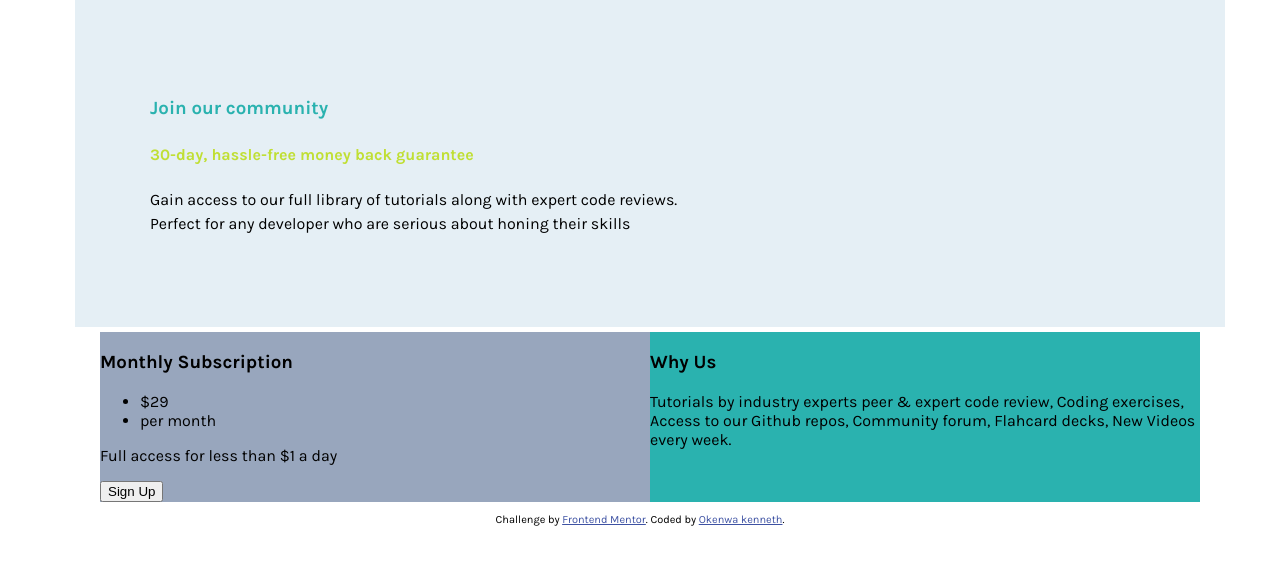
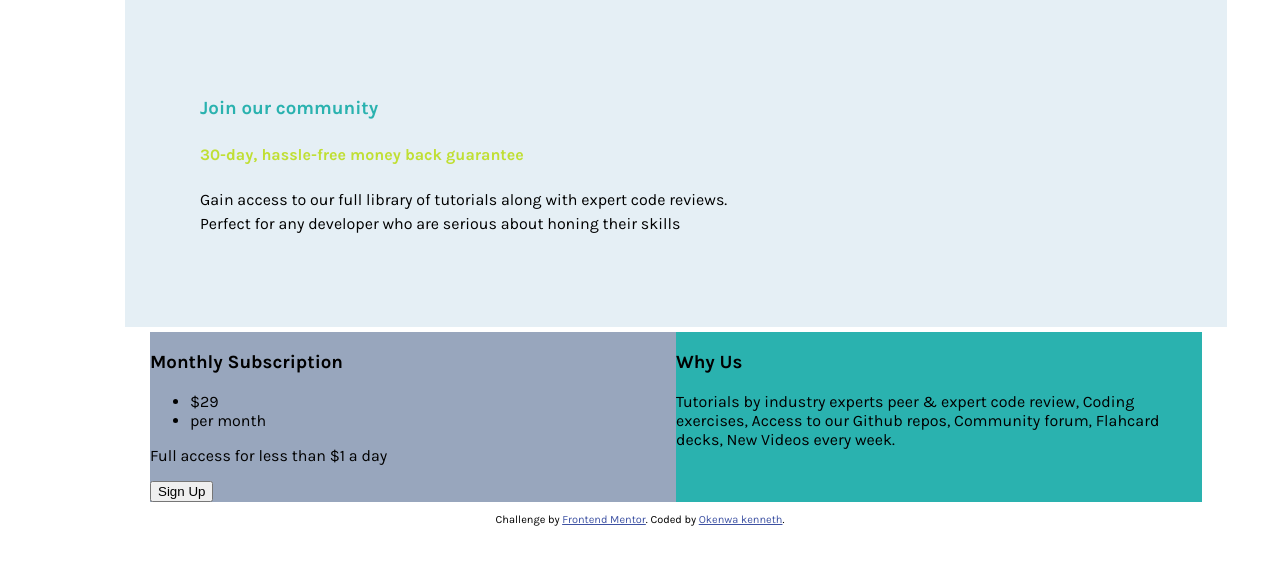
Before and after one commit to Anekenonso/Responsive-single-webpage, a plain HTML site: page index.html in a window 1280 px wide. Drawn offline with Linux system fonts and the light colour scheme.

Commit message:
wrap contents in a div with class of content, touched on the css

```diff
--- a/index.html
+++ b/index.html
@@ -37,6 +37,7 @@
 
       <div class="grid-box">
         <div class="subscription">
+          <div class="content">
             <h3>Monthly Subscription</h3>
             <ul>
               <li>$29</li>
@@ -47,14 +48,17 @@
 
             <button>Sign Up</button>
           </div>
+        </div>
 
         <div class="why-us">
+          <div class="content">
             <h3>Why Us</h3>
             <p>
               Tutorials by industry experts peer & expert code review, Coding
               exercises, Access to our Github repos, Community forum, Flahcard
               decks, New Videos every week.
             </p>
+          </div>
         </div>
       </div>
     </div>
--- a/style.css
+++ b/style.css
@@ -10,8 +10,8 @@ body, html{
 .container{
     width: 90%;
     justify-content: center;
-    padding: 0 25px;
-    margin: 0 25px;
+    padding: 0 50px;
+    margin: 0 50px;
     box-sizing: border-box;
     max-width: 90%;
 }
```
Lines whose indentation alone changed are shown as unchanged.
